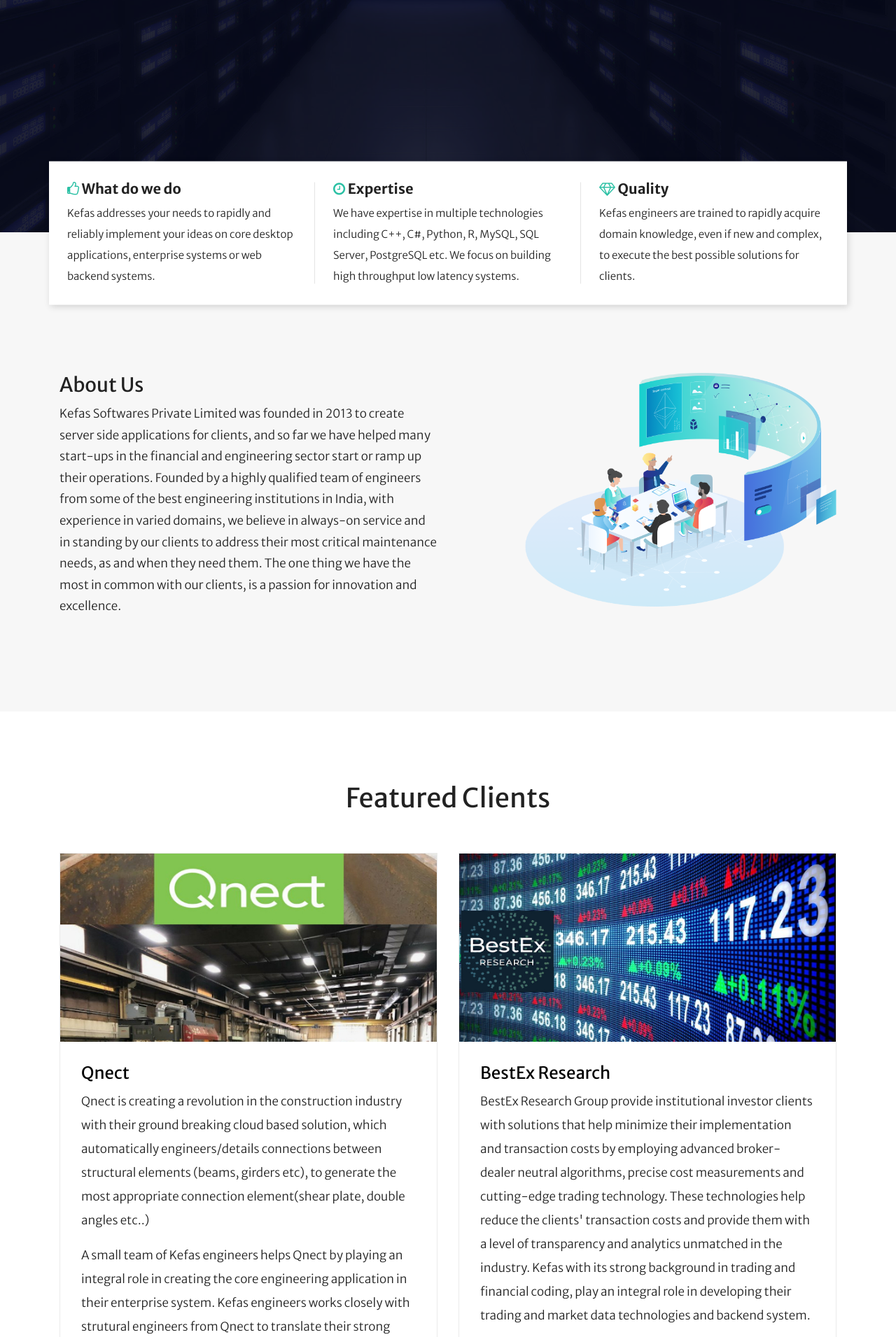
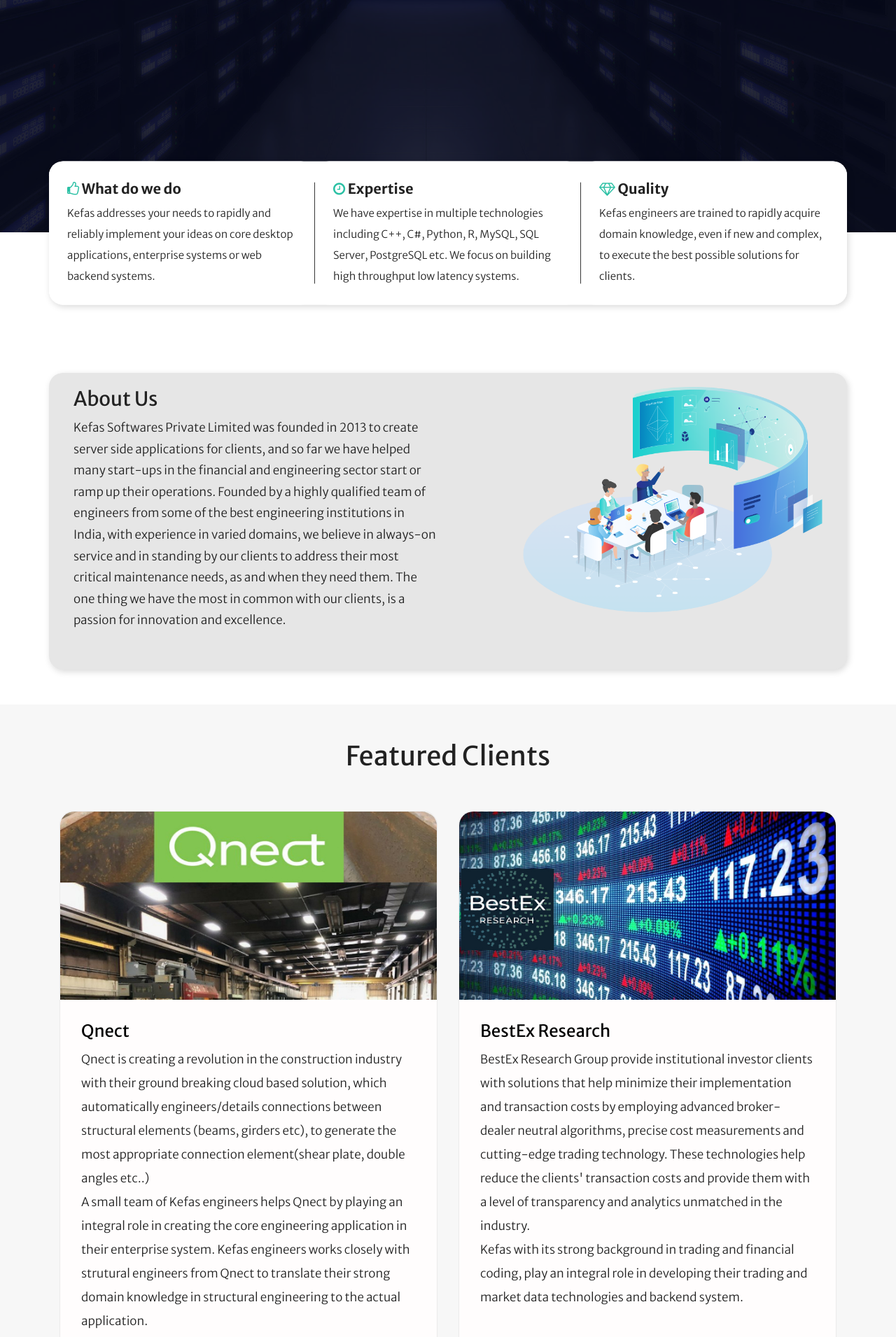
Before and after one commit to kefasin/kefassoftwares.com, a PHP site: page / in a window 1280 px wide. Shown: the part 568-2479 px from the top of the page at 70% size. Run offline with PHP 8.4, Linux system fonts and the light colour scheme.

Commit message:
Added some corner radius

```diff
--- a/index.html
+++ b/index.html
@@ -132,7 +132,7 @@
             <div class="row is-flex">
                 <div class="col-12">
                     <div class="fancy-top-features-content">
-                        <div class="row no-gutters">
+                        <div class="row no-gutters fancy-top-features-content-alt">
                             <div class="col-12  col-sm-4">
                                 <div class="single-top-feature">
                                     <h5><i class="fa fa-thumbs-o-up" aria-hidden="true"></i> <b>What do we do</b></h5>
@@ -172,9 +172,9 @@
     <!-- ***** Top Feature Area End ***** -->
 
     <!-- ***** About Us Area Start ***** -->
-    <section id="about" class="fancy-about-us-area bg-gray">
+    <section id="about" class="fancy-about-us-area">
         <div class="container">
-            <div class="row">
+            <div class="row about-us-container">
                 <div class="col-12 col-lg-6">
                     <div class="about-us-text">
                         <h3>About Us</h3>
@@ -206,7 +206,7 @@
 
     <!-- ***** Blog Area Start ***** -->
 
-    <section id="portfolio" class="fancy-blog-area section-padding-100-70">
+    <section id="portfolio" class="fancy-blog-area section-padding-50-100 bg-gray">
         <div class="container">
             <div class="row">
                 <div class="col-12">
@@ -229,13 +229,12 @@
                                 breaking cloud based solution, which automatically engineers/details connections between
                                 structural elements (beams, girders etc), to generate the most appropriate connection
                                 element(shear plate, double angles etc..)
-                            </p>
-                            <p>A small team of Kefas engineers helps Qnect by playing an integral role in
+                                <br>
+                                A small team of Kefas engineers helps Qnect by playing an integral role in
                                 creating the core engineering application in their enterprise system.
                                 Kefas engineers works closely with strutural engineers from Qnect to
                                 translate their strong domain knowledge in structural engineering to the actual
                                 application.
-
                             </p>
                             <a href="http://www.qnect.com/" target="_blank">Read more</a>
                         </div>
@@ -253,7 +252,9 @@
                                 precise cost measurements and cutting-edge trading technology.
                                 These technologies help reduce the clients' transaction costs
                                 and provide them with a level of transparency and analytics
-                                unmatched in the industry. Kefas with its strong background in trading and financial
+                                unmatched in the industry.
+                                <br>
+                                Kefas with its strong background in trading and financial
                                 coding,
                                 play an integral role in developing their trading and market data
                                 technologies and backend system.
@@ -278,9 +279,8 @@
                                 experience and advanced quantitative methods, the services provided
                                 by DQS are geared towards robust, through-the-cycle, long term performance
                                 with particular attention paid towards market and portfolio dynamics in crisis
-                                periods.</p>
-
-                            <p>From market data collection to automated trading platform to
+                                periods.
+                                <br>From market data collection to automated trading platform to
                                 portfolio optimization algorithms, Kefas with its strong
                                 knowledge of financial domain, plays an integral role in
                                 developing technology infrastructure for DQS Analytics.
@@ -297,18 +297,14 @@
                             <h4><a href="https://www.optionautomator.com/" target="_blank">Option Automator</a></h4>
                             <p>Option Automator aims to provide retail clients with hedge-fund quality
                                 options trading tools that give individuals with the same competitive
-                                edge currently available only to large scale traders</p>
-
-                            <p>A team of Kefas engineers helps Option Automator by playing
+                                edge currently available only to large scale traders
+                                <br>A team of Kefas engineers helps Option Automator by playing
                                 an integral role in creating their 'Brutus' options screener,
                                 which sets itself apart from other options screeners by focusing
                                 on complex ranking algorithms rather than on binary filtering.
                                 Kefas engineers work closely with the OptionAutomator team to
                                 create their backend application server that implements their
                                 advance decision making mathematics.</p>
-
-                            </br>
-
                             <a href="https://www.optionautomator.com/" target="_blank">Read more</a>
                         </div>
                     </div>
--- a/style.css
+++ b/style.css
@@ -226,6 +226,11 @@ li {
 
 .section-padding-0-100 {
     padding-top: 0;
+    padding-bottom: 100px;
+}
+
+.section-padding-50-100 {
+    padding-top: 50px;
     padding-bottom: 100px;
 }
 
@@ -584,7 +589,13 @@ li {
     transform: translateY(50%);
     left: 0;
     box-shadow: 2px 3px 10px rgba(0, 0, 0, 0.15);
-    border-radius: 2px;
+    border-radius: 20px;
+}
+
+.fancy-top-features-content-alt
+{
+    border-radius: 20px !important;
+    background-color: #fff;
 }
 
 .single-top-feature {
@@ -593,9 +604,10 @@ li {
     display: table-cell;
     position: relative;
     z-index: 1;
+    border-radius: 20px;
 }
 
-.single-top-feature:after {
+.single-top-feature::after {
     width: 1px;
     height: calc(100% - 60px);
     position: absolute;
@@ -603,7 +615,16 @@ li {
     top: 30px;
     right: 0;
     content: '';
-    background-color: #e5e5e5;
+    background-color: #373737;
+    border-radius: 2px;
+}
+
+.about-us-container
+{
+    background-color: #e6e6e6;
+    border-radius: 20px !important;
+    padding: 20px;
+    box-shadow: 2px 3px 10px rgba(0, 0, 0, 0.15);
 }
 
 .fancy-top-features-content .col-12:last-child .single-top-feature:after {
@@ -624,7 +645,7 @@ li {
 
 .fancy-about-us-area {
     padding-top: 200px;
-    padding-bottom: 100px;
+    padding-bottom: 50px;
 }
 
 .about-us-text>h2 {
@@ -860,11 +881,18 @@ li {
     z-index: 1;
     -webkit-transition-duration: 500ms;
     transition-duration: 500ms;
+    border-radius: 20px;
+    background-color: #fffdfd;
 }
 
 .single-blog-area:hover {
     background-color: #fff;
     box-shadow: 2px 8px 40px rgba(0, 0, 0, 0.1)
+}
+
+.single-blog-area>img {
+    border-top-left-radius: 20px !important;
+    border-top-right-radius: 20px !important;
 }
 
 .blog-content {
```
